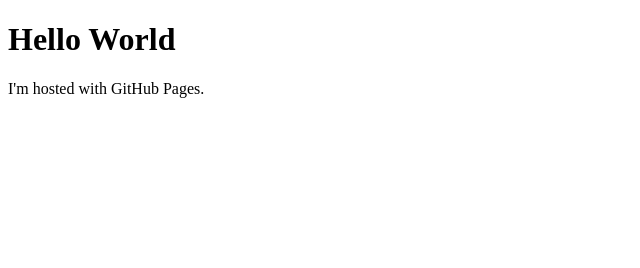
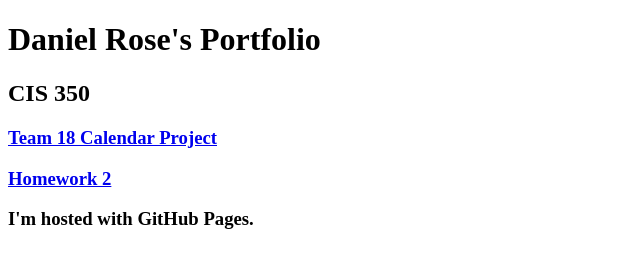
Before and after one commit to danieldcrrose/danieldcrrose.github.io, a plain HTML site: page index.html in a window 1280 px wide. Shown: the whole page, without its empty margins (0-640 px from the left). Drawn offline with Linux system fonts and the light colour scheme.

Commit message:
Update index.html

```diff
--- a/index.html
+++ b/index.html
@@ -1,7 +1,10 @@
 <!DOCTYPE html>
 <html>
 <body>
-<h1>Hello World</h1>
+<h1>Daniel Rose's Portfolio</h1>
+<h2>CIS 350</h2>
+<h3><a href="https://github.com/tunnellm/GVSU-CIS350-TEAM_18">Team 18 Calendar Project</a><h3>
+<h3><a href="https://github.com/danieldcrrose/CIS350-HW2-Rose">Homework 2</a><h3>
 <p>I'm hosted with GitHub Pages.</p>
 </body>
 </html>
```
